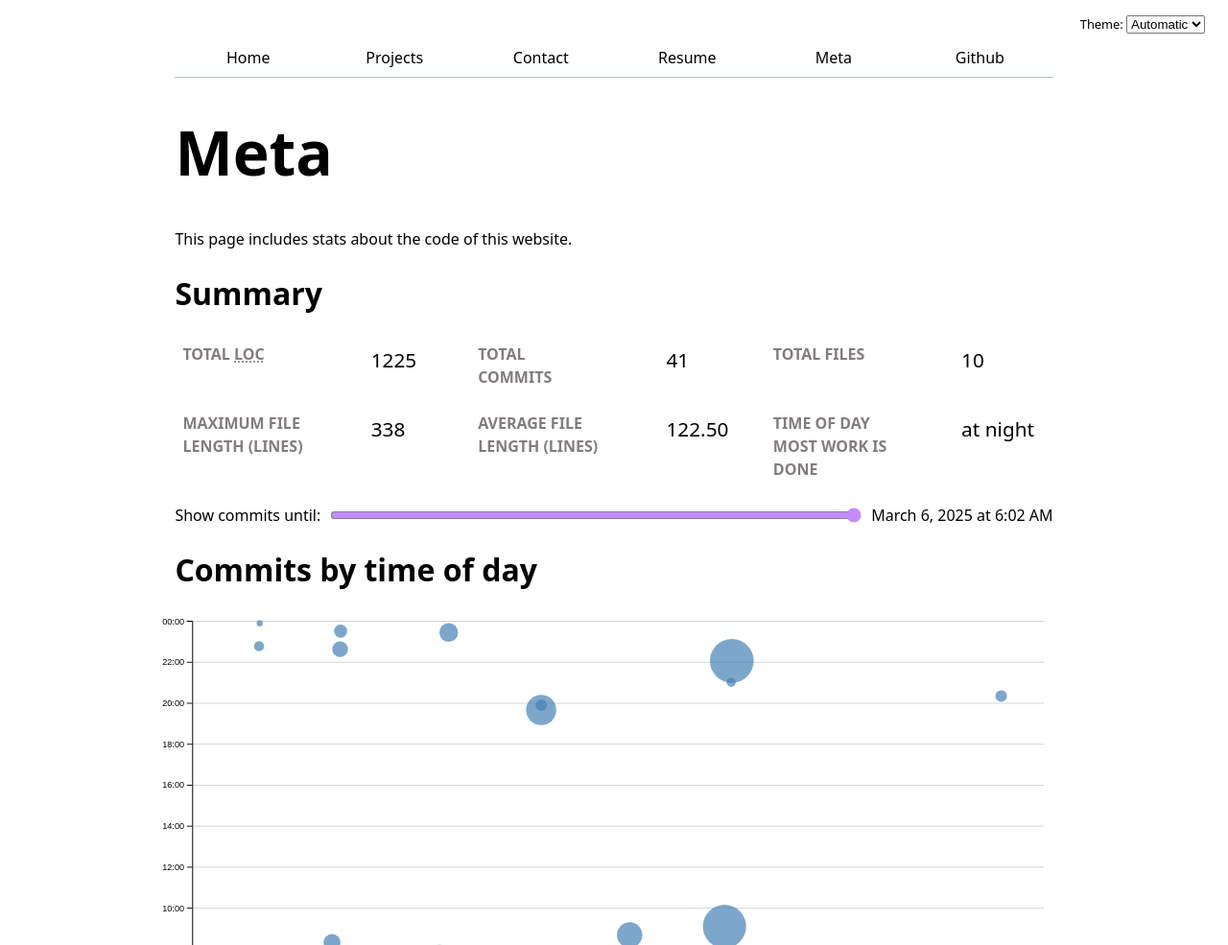
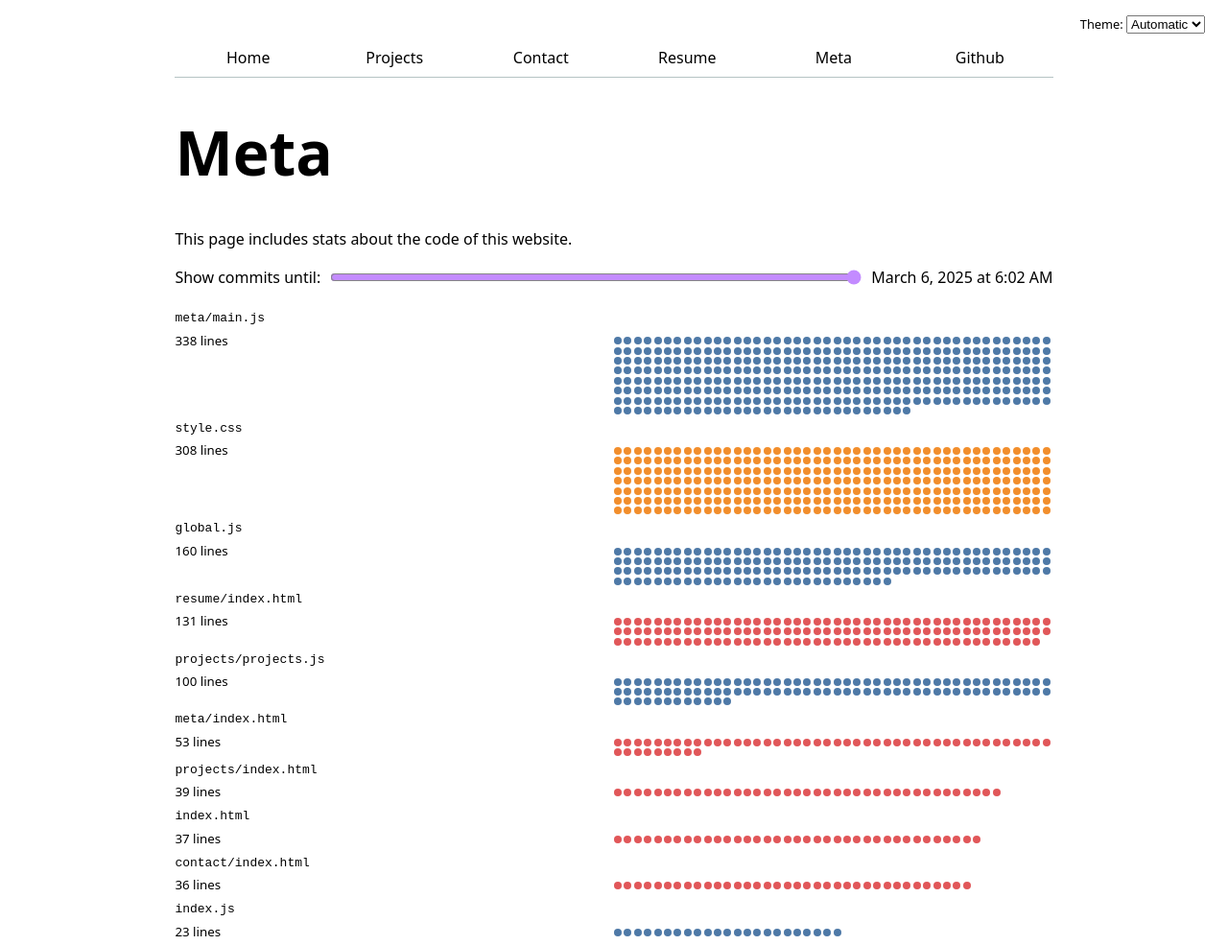
Before and after one commit to lseseri/portfolio, a website: page meta/index.html in a window 1280 px wide. Shown: the top 985 px of the page at 96% size. Drawn offline with nearby package versions, Linux system fonts and the light colour scheme.

Commit message:
add visualization for files

```diff
--- a/meta/index.html
+++ b/meta/index.html
@@ -17,14 +17,16 @@
         This page includes stats about the code of this website.
     </p>
 
-    <h2>Summary</h2>
-    <div id="stats"></div>
-
     <div class="commit-filter">
         <label for="commit-slider">Show commits until:</label>
         <input type="range" id="commit-slider" min="0" max="100" value="100"/>
         <time id="commit-time-slider"></time>
     </div>
+
+    <dl class="files"></dl>
+
+    <h2>Summary</h2>
+    <div id="stats"></div>
 
     <h2>Commits by time of day</h2>
     <div id="chart"></div>
--- a/meta/main.js
+++ b/meta/main.js
@@ -323,6 +323,37 @@ function updateCommitFilter() {
   // Filter and update commits based on commitMaxTime
   let filteredCommits = commits.filter(d => d.datetime <= commitMaxTime);
 
+  let lines = filteredCommits.flatMap((d) => d.lines);
+  let files = [];
+  files = d3
+    .groups(lines, (d) => d.file)
+    .map(([name, lines]) => {
+      return { name, lines };
+    });
+
+    files = d3.sort(files, (d) => -d.lines.length);
+
+  d3.select('.files').selectAll('div').remove(); // don't forget to clear everything first so we can re-render
+  let filesContainer = d3.select('.files').selectAll('div').data(files).enter().append('div');
+
+  let fileTypeColors = d3.scaleOrdinal(d3.schemeTableau10);
+
+  filesContainer.append('dt')
+    .append('code')
+    .text(d => d.name);
+
+  filesContainer.append('dt')
+    .append('small')
+    .html(d => `${d.lines.length} lines`);
+
+  filesContainer.append('dd')
+    .selectAll('div')
+    .data(d => d.lines)
+    .enter().append('div')
+    .attr('class', 'line')
+    .style('background', (d) => fileTypeColors(d.type));
+
+
   updateStats(filteredCommits);
   // Update the visualization
   updateScatterplot(filteredCommits);
--- a/style.css
+++ b/style.css
@@ -258,13 +258,10 @@ path {
   padding: 0.5em;
 }
 circle {
-  /* transition: 200ms; */
   transition: r 0.3s ease;
+  transform: 0.3s ease;
   transform-origin: center;
   transform-box: fill-box;
-}
-@starting-style {
-  r: 0;
 }
 circle:hover {
   transform: scale(1.5);
@@ -306,3 +303,35 @@ circle.selected {
 #commit-time-slider {
   margin-left: auto;
 }
+
+.files {
+  display: grid;
+  grid-template-columns: 1fr 1fr;
+}
+.files > div {
+  grid-column: 1 / -1;
+  display: grid;
+  grid-template-columns: subgrid;
+}
+.files dt {
+  grid-column: 1;
+}
+.file dd {
+  grid-column: 2;
+}
+dd {
+  grid-column: 2;
+  display: flex;
+  flex-wrap: wrap;
+  align-items: start;
+  align-content: start;
+  gap: 0.15em;
+  padding-top: 0.6em;
+  margin-left: 0;
+}
+.line {
+  display: flex;
+  width: 0.5em;
+  aspect-ratio: 1;
+  border-radius: 50%;
+}
```
